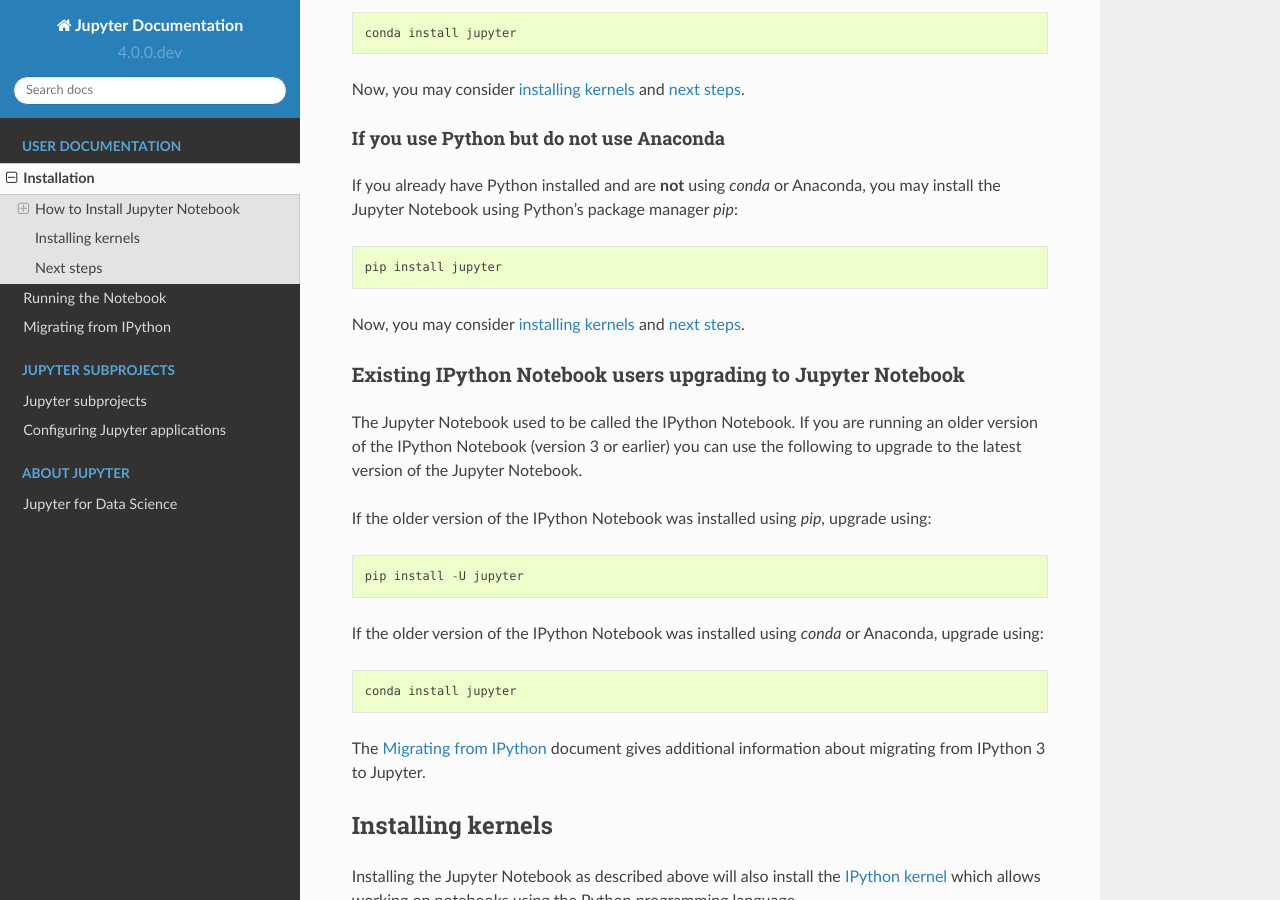
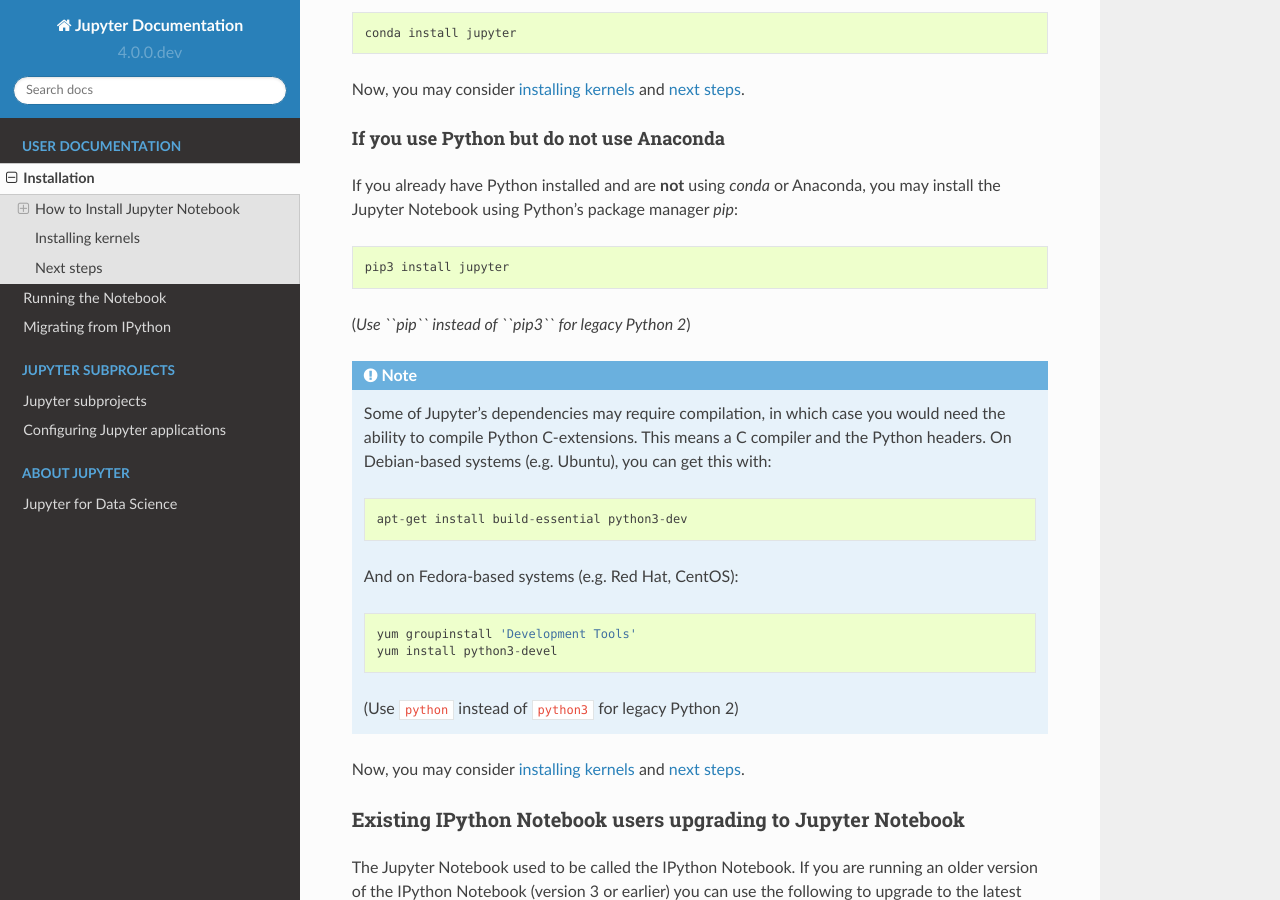
Before and after one commit to jupyter/jupyter, a Sphinx documentation site: the page built from docs/source/install.rst, in a window 1280 px wide and 900 px high, scrolled down 1706 px. Built offline with Sphinx 7.4.7 and the Read the Docs theme 2.0.0, drawn with Linux system fonts in a browser that asks for light colours; pages that are not in the unit, such as notebooks, are missing from menus.

Commit message:
mention build dependencies when installing with pip

```diff
--- a/docs/source/install.rst
+++ b/docs/source/install.rst
@@ -105,7 +105,26 @@
 If you already have Python installed and are **not** using `conda` or Anaconda,
 you may install the Jupyter Notebook using Python's package manager `pip`::
 
-    pip install jupyter
+    pip3 install jupyter
+
+(*Use ``pip`` instead of ``pip3`` for legacy Python 2*)
+
+.. note::
+
+    Some of Jupyter's dependencies may require compilation,
+    in which case you would need the ability to compile Python C-extensions.
+    This means a C compiler and the Python headers.
+    On Debian-based systems (e.g. Ubuntu), you can get this with::
+
+        apt-get install build-essential python3-dev
+
+    And on Fedora-based systems (e.g. Red Hat, CentOS)::
+
+        yum groupinstall 'Development Tools'
+        yum install python3-devel
+
+    (Use ``python`` instead of ``python3`` for legacy Python 2)
+
 
 Now, you may consider :ref:`installing kernels <installing-kernels>` and
 :ref:`next steps <next-steps>`.
```
